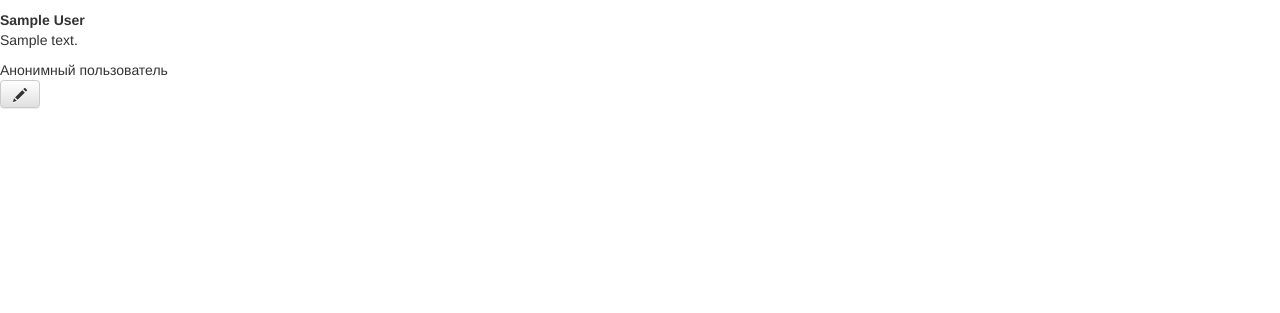
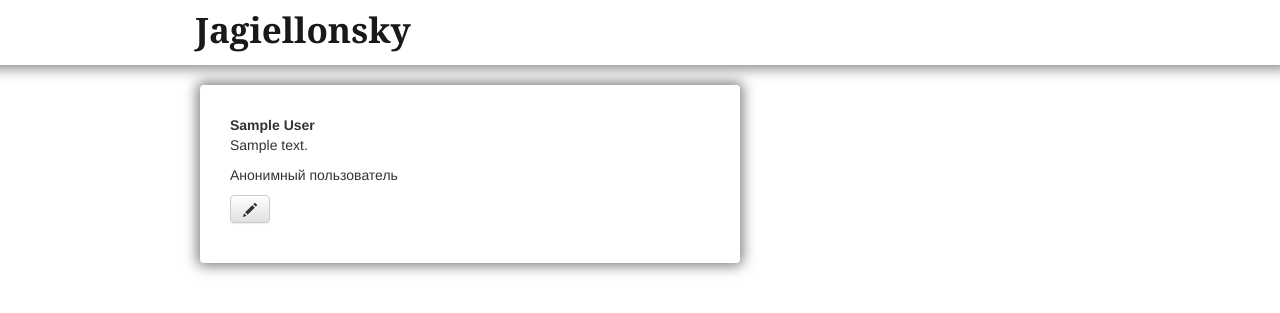
Before and after one commit to rodionIlnitskey/Jagiellon, a Django app: page /post/1/ in a window 1280 px wide. Shown: the top 313 px of the page. Run offline with Django 3.2, Linux system fonts and the light colour scheme; tables that the repository leaves empty hold one stand-in row (values such as "Sample post"); parts of the project's set-up code (start-up, migrations or seed data) failed here and were passed over; some libraries are stand-ins or nearby versions.

```diff
--- a/articles/models.py
+++ b/articles/models.py
@@ -34,7 +34,7 @@ class Author(models.Model):
 
 class Comment(models.Model):
     #author = models.ForeignKey(Author, on_delete = models.CASCADE, null=True)
-    author_name = models.CharField('имя', max_length = 20, blank=True)
+    author_name = models.CharField('Заголовок', max_length = 20, blank=True)
     #author_name = models.CharField('имя автора', max_length = 50)
     comment_text = models.CharField('текст комментария', max_length = 200)
 
--- /dev/null
+++ b/articles/static/css/authorpost.css
@@ -0,0 +1,44 @@
+body {
+  color: #19191A;
+  background-color: #EDEEF0;
+
+}
+
+.obsh {
+  margin-left: 200px;
+  border: 2px;
+  padding-left: 30px;
+  padding-top: 20px;
+  margin-top: 20px;
+  padding-bottom: 40px;
+  padding-right: 40px;
+  margin-right: 540px;
+  box-shadow: 0 0 13px 3px rgba(0,0,0,.5);
+  border-radius: 4px;
+  background-color: #ffffff;
+}
+
+header {
+    font-family: Georgia, serif;
+    background-color: #ffffff;
+    color: #19191A;
+    margin-top: -15px;
+    margin-bottom: 1px;
+    margin-left: -10px;
+    margin-right: -7px;
+    padding-left: 50px;
+    padding-top: 20px;
+    padding-bottom: 10px;
+    display: block;
+    box-shadow: 0 0 13px 3px rgba(0,0,0,.5);
+  }
+
+header a{
+  text-decoration: none;
+  font-weight:bold;
+
+  color: #19191A;
+  margin-left: 155px;
+  font-size: 250%;
+
+}
--- a/articles/templates/articles/authorpost.html
+++ b/articles/templates/articles/authorpost.html
@@ -1,11 +1,19 @@
+
 {% load static %}
+
 <title>Jagielly</title>
-<link rel="stylesheet" href="{% static "css/index.css" %}"/>
+<link rel="stylesheet" href="{% static "css/authorpost.css" %}"/>
 <link rel="stylesheet" href="//maxcdn.bootstrapcdn.com/bootstrap/3.2.0/css/bootstrap.min.css">
         <link rel="stylesheet" href="//maxcdn.bootstrapcdn.com/bootstrap/3.2.0/css/bootstrap-theme.min.css">
         <link href='//fonts.googleapis.com/css?family=Lobster&subset=latin,latin-ext' rel='stylesheet' type='text/css'>
 
 {% block content %}
+
+<header>
+  <a href="{% url 'articles:index' %}">Jagiellonsky</a>
+</header>
+
+<div class="obsh">
     <p>
                 <div class="mema">
                     <strong>{{post.author_name}}</strong>
@@ -25,6 +33,9 @@
 
 
                 </div>
+    </p>
     <a class="btn btn-default" href="{% url 'articles:post_edit' pk=post.pk %}"><span class="glyphicon glyphicon-pencil"></span></a>
+</div>
+
 
 {% endblock %}
--- a/articles/templates/articles/opis.html
+++ b/articles/templates/articles/opis.html
@@ -3,7 +3,10 @@
 
 {% block content %}
 
+<header>
+  <a href="{% url 'articles:index' %}">Jagiellonsky</a>
 
+</header>
 
 <h1>dbgffgb</h1>
 
```
Also changed, not shown: articles/templates/articles/post_edit.html (+10 -2 lines), articles/migrations/0014_auto_20210324_2023.py (added).
